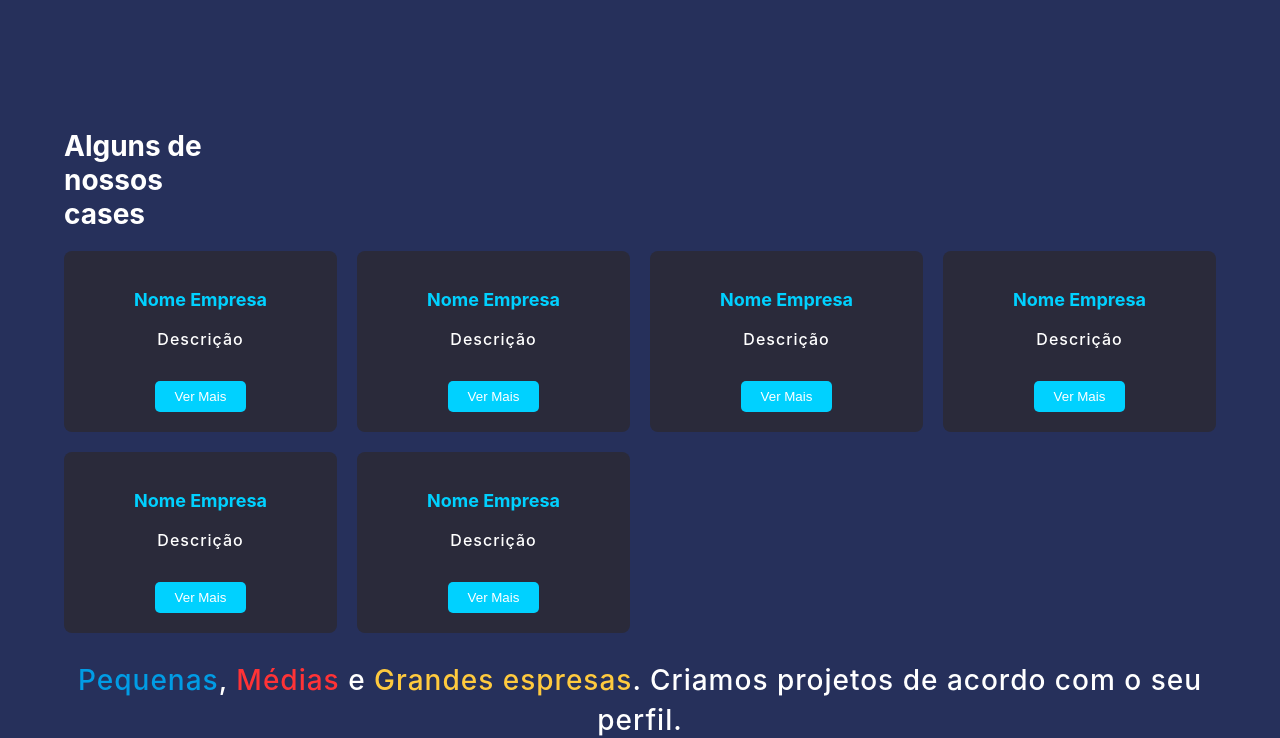
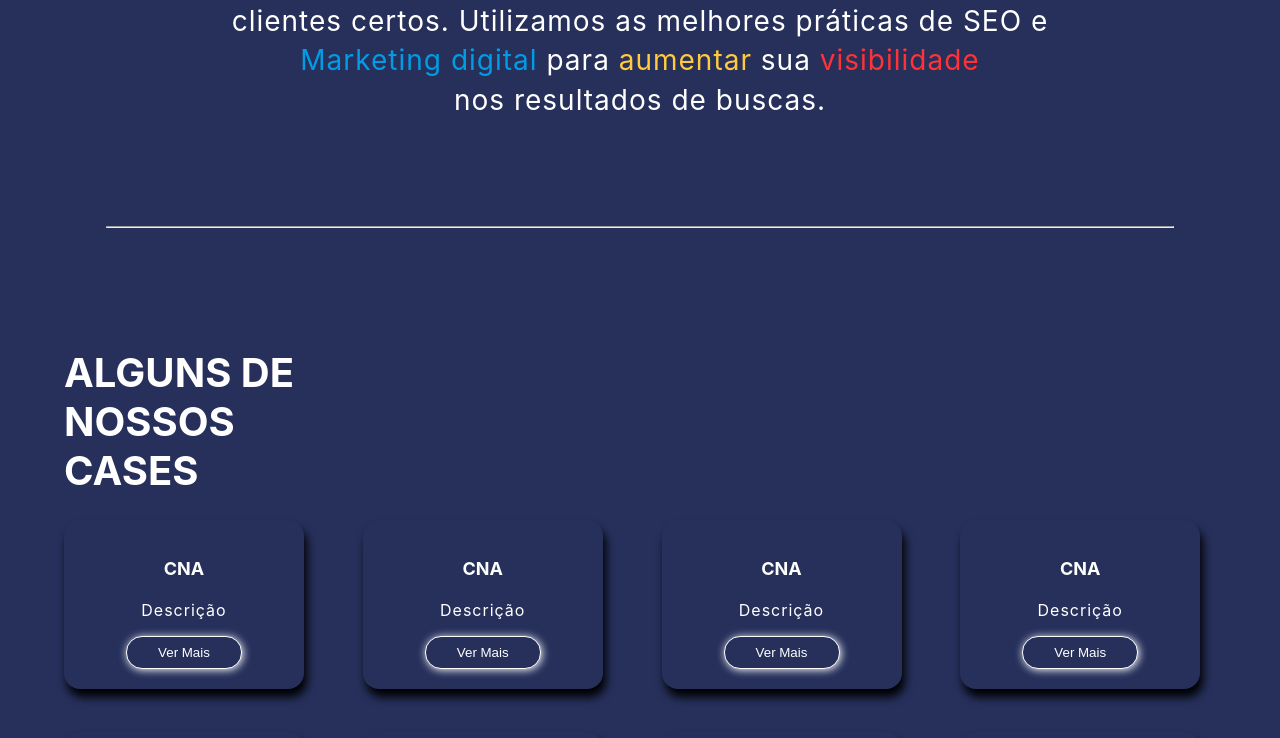
Before and after one commit to ramosxl/Arctech-1-, a React (Create React App) app: page / in a window 1280 px wide. Shown: the part 1520-2258 px from the top of the page. Built offline with nearby package versions, Linux system fonts and the light colour scheme.

Commit message:
naoaguentomaissss

```diff
--- a/src/App.js
+++ b/src/App.js
@@ -6,6 +6,7 @@ import Testimonials from './components/testimonials/Testimonials';
 import Footer from './components/footer/Footer';
 import Processes from './components/processes/Processes';
 import Foco from './components/foco/focus';
+import Speciality from './components/Speciality/desenvol'
 // import ContactForm from './components/contact-form/ContactForm';
 
 function App() {
--- a/src/components/desenvol/desenvol.jsx
+++ b/src/components/Speciality/desenvol.jsx
@@ -1,11 +1,16 @@
-import './desenvol.scss'
+import React from 'react';
+import './Desenvol.scss';
 
 export default function Desenvolvimento () {
     return(
     <div className='Desenvolvimento'>
         <p>A Arctech, é especializada em desenvolver sites para autônomos  e grandes empresas com o objetivo de ajudá-los a  expandir e dar um ar moderno e atual para sua empresa, assim, atraindo mais clientes e deixando seus produtos e serviços mais acessíveis para todos independentemente da distância. </p>
         <hr/>
+        <div className='Image'>
+            <img src="/public/images/arc-mockup.png" alt="" />
+        </div>
     </div>
+
 
     )
 }
--- a/src/components/cases-section/CasesSection.jsx
+++ b/src/components/cases-section/CasesSection.jsx
@@ -1,23 +1,23 @@
 import React from 'react';
 import './CasesSection.scss';
 
-const cases = Array(6).fill({ name: 'Nome Empresa', description: 'Descrição' });
+const cases = Array(8).fill({ name: 'CNA', description: 'Descrição' });
 
 export default function CasesSection  ()  {
   return(
 
   <section className="cases-section">
-    <h2>Alguns de <br /> nossos <br />cases</h2>
+    <h2>ALGUNS DE <br /> NOSSOS <br />CASES</h2>
     <div className="cases-section__grid">
       {cases.map((item, index) => (
         <div key={index} className="case-card">
           <h3>{item.name}</h3>
-          <p>{item.description}</p>
+          <p className='p1'>{item.description}</p>
           <button>Ver Mais</button>
         </div>
       ))}
     </div>
-    <p><span id='blue'>Pequenas</span>, <span id='red'>Médias</span> e <span id='yellow'>Grandes espresas</span>. Criamos projetos de acordo com o seu perfil.</p>
+    <p><span id='blue'>Pequenas</span>, <span id='red'>Médias</span> e <span id='yellow'>Grandes</span> empresas. Criamos projetos de <br /> acordo com o seu perfil.</p>
     <hr />
   </section>
   )
--- a/src/components/cases-section/CasesSection.scss
+++ b/src/components/cases-section/CasesSection.scss
@@ -4,6 +4,19 @@
   color: #ffffff;
   margin-top: 0%;
 
+
+  p1{
+    margin-top: 4%;
+    margin-bottom: 0%;
+
+  }
+
+  hr{
+  margin-top: 9% ;
+  width: 90%;
+
+
+  }
 
   h2 {
     width: 20%;
@@ -12,13 +25,15 @@
 
   }
 
-  .p {
+  p {
     font-size: 28px;
-    font-weight: 400;
+    font-weight: 40px;
     line-height: 1.4;
     letter-spacing: 1px;
     text-align: center;
     color: #ffff;
+    margin-top: 10%;
+    margin-bottom: 0%;
 
     #blue {
       color: #019CE5;
@@ -34,44 +49,54 @@
   }
 
   h2 {
-    font-size: 28px;
-    margin-bottom: 20px;
+    font-size: 40px;
+    margin-bottom: 25px;
+    margin-top: 0%;
     color: #ffffff;
+
   }
 
   &__grid {
     display: grid;
     grid-template-columns: repeat(auto-fit, minmax(220px, 1fr));
-    gap: 20px;
+    gap: 43px;
+
   }
 
   .case-card {
-    background: #2a2a3a;
+    background: #26305B;
     padding: 20px;
-    border-radius: 8px;
+    border-radius: 16px;
     text-align: center;
+    box-shadow: 3px 8px 10px #000;
+    width: 200px;
+    gap: 45px;
+
 
     h3 {
       font-size: 18px;
-      color: #00d1ff;
+      color: #ffffff;
+
     }
 
     p {
       font-size: 16px;
-      margin-top: 10px;
+      margin-top:px;
     }
 
     button {
-      margin-top: 15px;
+      margin-top: 14px;
       padding: 8px 20px;
-      background: #00d1ff;
+      background: #26305B;
       color: #ffffff;
-      border: none;
-      border-radius: 5px;
+      border: solid 1px;
+      border-radius: 16px;
+      width: 58%;
       cursor: pointer;
+      box-shadow: 1px 1px 8px #ffffff;
 
       &:hover {
-        background-color: #00a0cc;
+        background-color: #abb1cc;
       }
     }
   }
--- a/src/components/foco/focus.jsx
+++ b/src/components/foco/focus.jsx
@@ -3,7 +3,7 @@ import './focus.scss'
 export default function Foco () {
     return(
     <div className='Foco'>
-        <p>Nosso foco é garantir que seu site seja encontrado pelos clientes certos. Utilizamos as melhores práticas de SEO e <span id='blue'>Marketing digital</span> para  <span id='yellow'>aumentar</span> sua <span id='red'>visibilidade</span>
+        <p>Nosso foco é garantir que seu site seja encontrado pelos <br />clientes certos. Utilizamos as melhores práticas de SEO e <br /> <span id='blue'>Marketing digital</span> para  <span id='yellow'>aumentar</span> sua <span id='red'>visibilidade</span><br />
          nos resultados de buscas.</p>
         <hr/>
     </div>
--- a/src/components/foco/focus.scss
+++ b/src/components/foco/focus.scss
@@ -1,16 +1,22 @@
 .Foco {
   padding: 3rem;
   background-color: #26305B;
-    margin-bottom: 0%;
+  hr{
+    margin-top: 9% ;
+    width: 90%;
+    }
 }
 
 p {
 font-size: 28px;
-    font-weight: 500;
+font-weight: 40px;
 line-height: 1.4;
 letter-spacing: 1px;
 text-align: center;
 color: #ffff;
+margin-top: 6%;
+margin-bottom: 6%;
+
 
   #blue {
     color: #019CE5;
--- a/src/components/hero-section/HeroSection.scss
+++ b/src/components/hero-section/HeroSection.scss
@@ -13,6 +13,7 @@
     line-height: 1.2;
     letter-spacing: 1px;
     text-align: center;
+
 
     #blue {
       color: #019CE5;
--- a/src/components/testimonials/Testimonials.jsx
+++ b/src/components/testimonials/Testimonials.jsx
@@ -11,9 +11,12 @@ export default function  Testimonials  () {
   return(
   <section className="testimonials">
     <h2>Depoimentos de <br />nossos clientes</h2>
-
+    <br />
+    <br />
+    <br />
     <div className="testimonials__list">
       {testimonials.map((item, index) => (
+
         <div key={index} className="testimonial-card">
           <p>{item.text}</p>
           <p>⭐️ {item.rating}</p>
--- a/src/components/testimonials/Testimonials.scss
+++ b/src/components/testimonials/Testimonials.scss
@@ -1,8 +1,7 @@
 .testimonials {
-  padding: 60px 20px;
+  padding: 38px 80px;
   background: #26305B;
   color: #ffffff;
-
 
   h2 {
     font-size: 28px;
```
Also changed, not shown: src/components/Speciality/Desenvol.scss (renamed from src/components/desenvol/desenvol.scss). Lines whose indentation alone changed are shown as unchanged.
